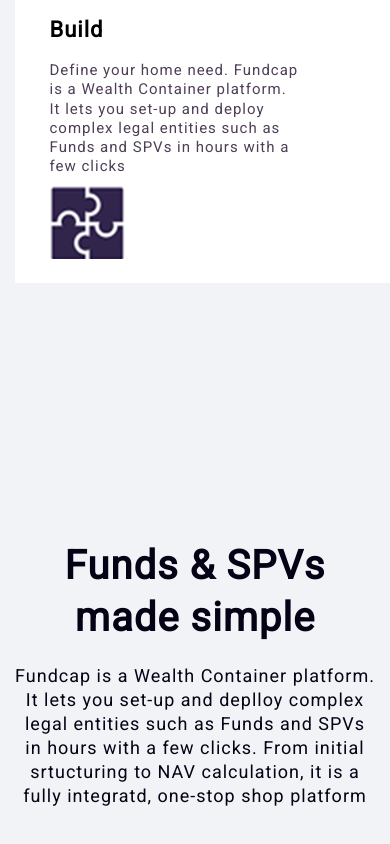
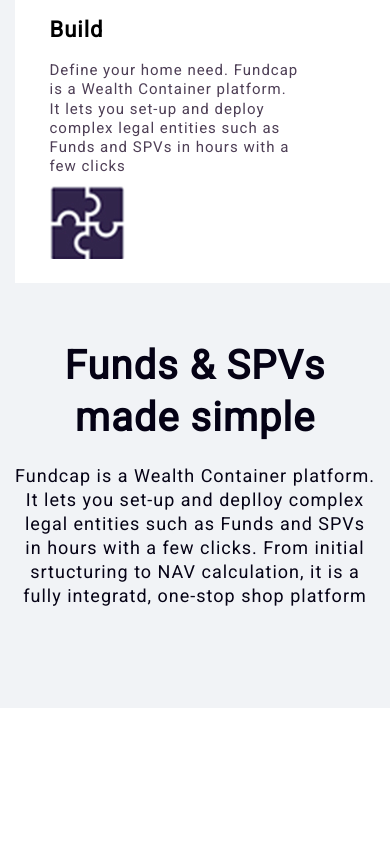
Before and after one commit to Nikanorra/Nikanorra.github.io-qualifed-consult.github.io, a plain HTML site: page index.html in a window 390 px wide. Shown: the part 1210-2054 px from the top of the page. After the commit the page ends 1918 px from the top, so only its background shows below. Drawn offline with Linux system fonts and the light colour scheme.

Commit message:
Add files via upload

```diff
--- a/css/00-media.css
+++ b/css/00-media.css
@@ -131,9 +131,6 @@
 @media screen and (max-width: 430px) {
   .funds h2 {
     margin-top: 700px; } }
-@media screen and (max-width: 430px) {
-  .funds h2 {
-    margin-top: 900px; } }
 @media screen and (max-width: 370px) {
   .features p {
     margin-top: 15px;
```
Also changed, not shown: 1 other file.
